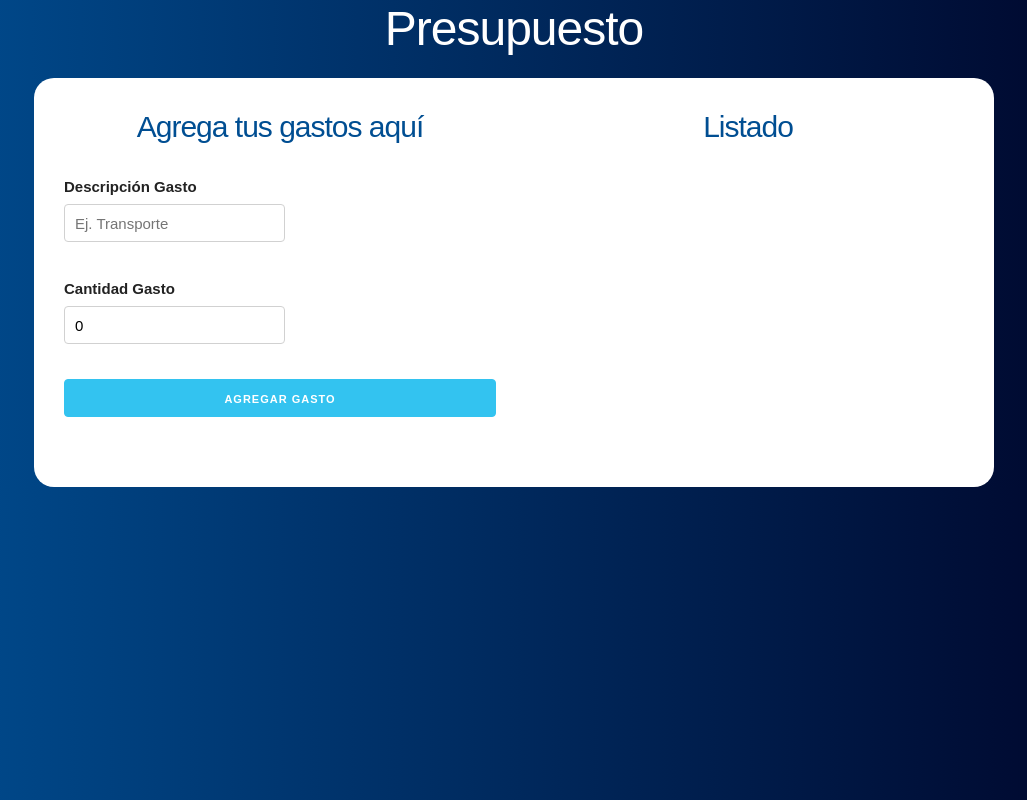
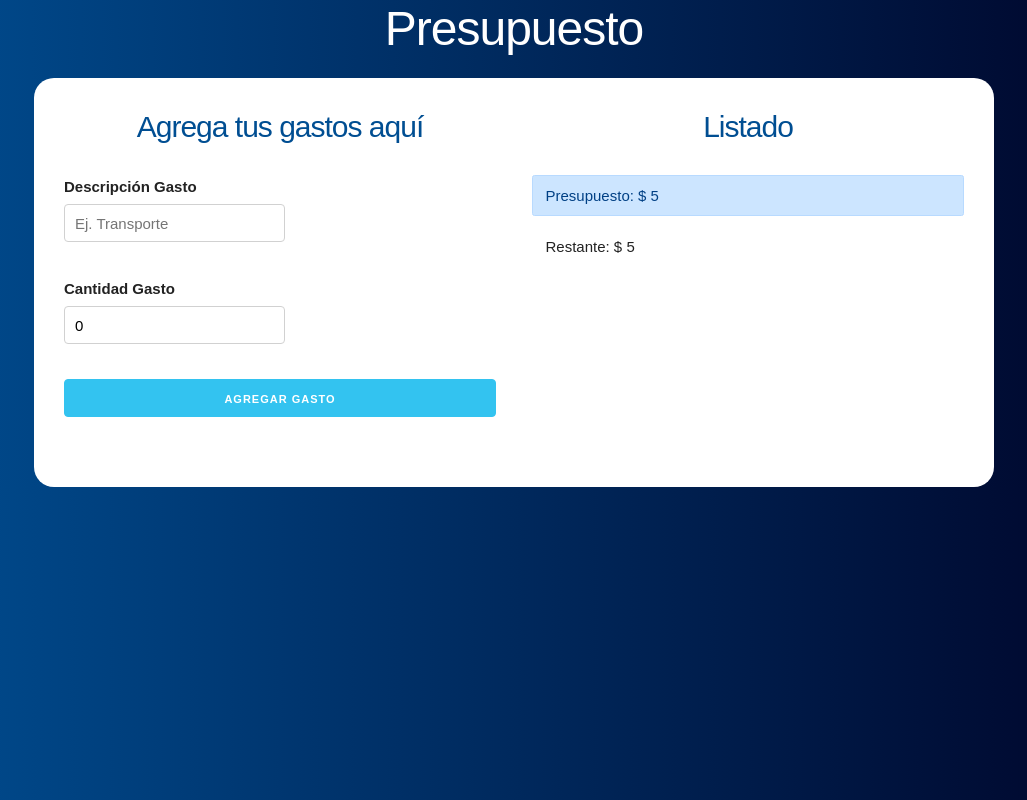
Before and after one commit to TeresaC21/Pay-fam, a React (Create React App) app: page / in a window 1280 px wide. Both pictures are taken after typing "5" into the empty fields and a click on the input "Definir Presupuesto". Shown: the whole page, without its empty margins (126-1153 px from the left). Built offline with nearby package versions, Linux system fonts and the light colour scheme.

Commit message:
[App] Update quantity rest and useEffect for expense and en [Form] pass the spend

```diff
--- a/src/App.js
+++ b/src/App.js
@@ -1,4 +1,4 @@
-import React, { useState } from 'react';
+import React, { useState, useEffect } from 'react';
 
 // Components
 import Question from './components/Question';
@@ -12,14 +12,34 @@ function App() {
   const [rest, setRest] = useState(0);
   const [showQuestion, setShowQuestion] = useState(true);
   const [expenses, setExpenses] = useState([]);
+  const [expense, setExpense] = useState({});
+  const [createExpense, setCreateExpense] = useState(false);
+
+  // UseEffect that updates the rest
+  useEffect(() => {
+    // Add new budget
+    if (createExpense) {
+      setExpenses([
+        ...expenses,
+        expense
+      ]);
+
+      // Rest the budget actually
+      const budgetRest = rest - expense.quantityInput;
+      setRest(budgetRest);
+
+      //Reset to false after of read condition
+      setCreateExpense(false);
+    }
+  }, [expense])
 
   // When we add a new spend
-  const addNewExpense = expense => {
-    setExpenses([
-      ...expenses,
-      expense
-    ])
-  }
+  /*   const addNewExpense = expense => {
+      setExpenses([
+        ...expenses,
+        expense
+      ])
+    } */
 
   return (
     <div className="container">
@@ -37,11 +57,18 @@ function App() {
             <div className="row">
               <div className="one-half column">
                 <Form
-                  addNewExpense={addNewExpense}
+                  setExpense={setExpense}
+                  setCreateExpense={setCreateExpense}
                 />
               </div>
               <div className="one-half column">
-                <List expenses={expenses} />
+                <List
+                  expenses={expenses}
+                />
+                <BudgetaryControl
+                  budget={budget}
+                  rest={rest}
+                />
               </div>
             </div>
           )}
--- a/src/components/BudgetaryControl.js
+++ b/src/components/BudgetaryControl.js
@@ -1,13 +1,13 @@
 import React, { Fragment } from 'react';
 
-const BudgetaryControl = () => {
+const BudgetaryControl = ({ budget, rest }) => {
     return (
         <Fragment>
             <div className="alert alert-primary">
-                Presupuesto:
+                Presupuesto: $ {budget}
             </div>
             <div className="alert">
-                Restante:
+                Restante: $ {rest}
             </div>
         </Fragment>
     );
--- a/src/components/Form.js
+++ b/src/components/Form.js
@@ -6,7 +6,7 @@ import Error from './Error';
 // Library
 import shortid from 'shortid';
 
-const Form = ({ addNewExpense }) => {
+const Form = ({ setExpense, setCreateExpense }) => {
 
     const [descriptionInput, setDescriptionInput] = useState('');
     const [quantityInput, setQuantityInput] = useState(0);
@@ -32,7 +32,8 @@ const Form = ({ addNewExpense }) => {
         }// console.log(spend)
 
         // Pass the spend to main component
-        addNewExpense(spend);
+        setExpense(spend);
+        setCreateExpense(true);
 
         // Reset the form inputs
         setDescriptionInput('');
```
